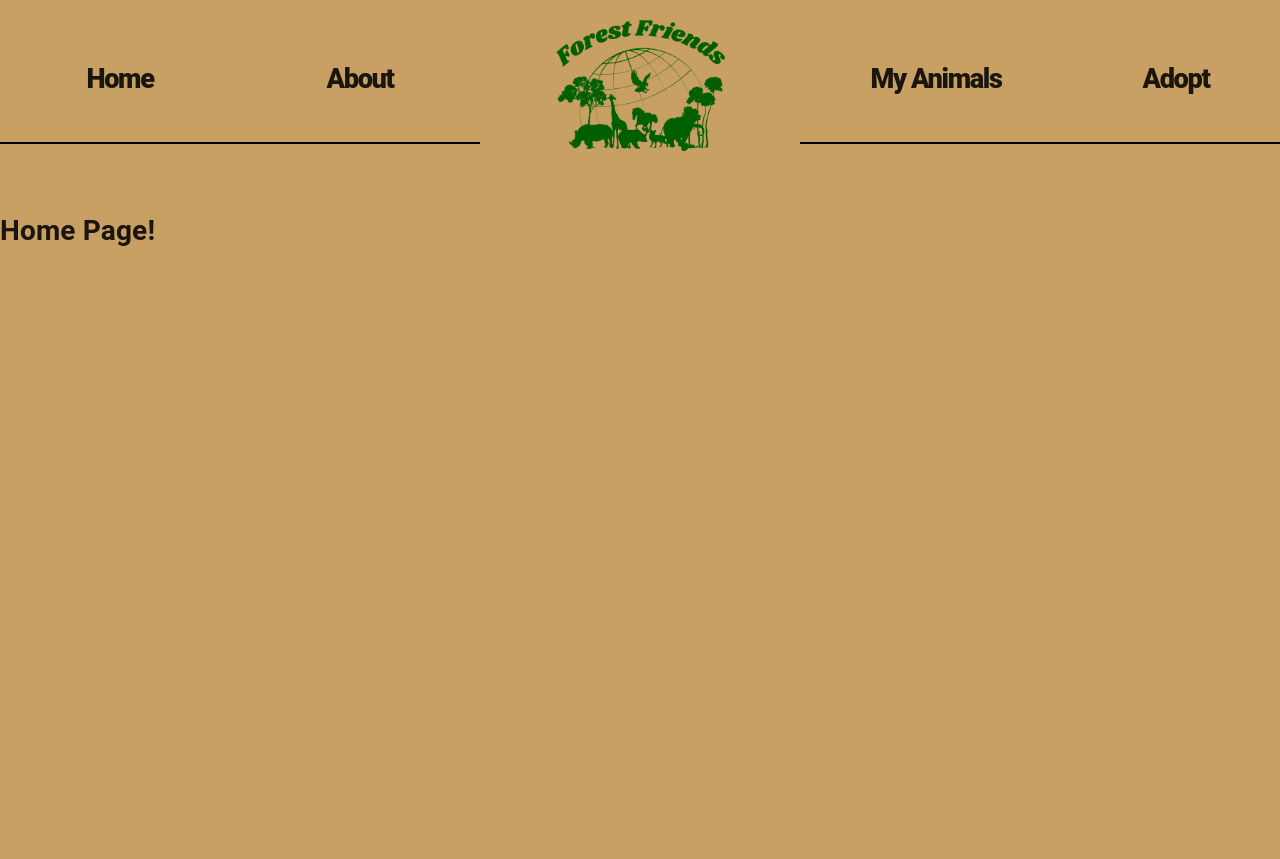
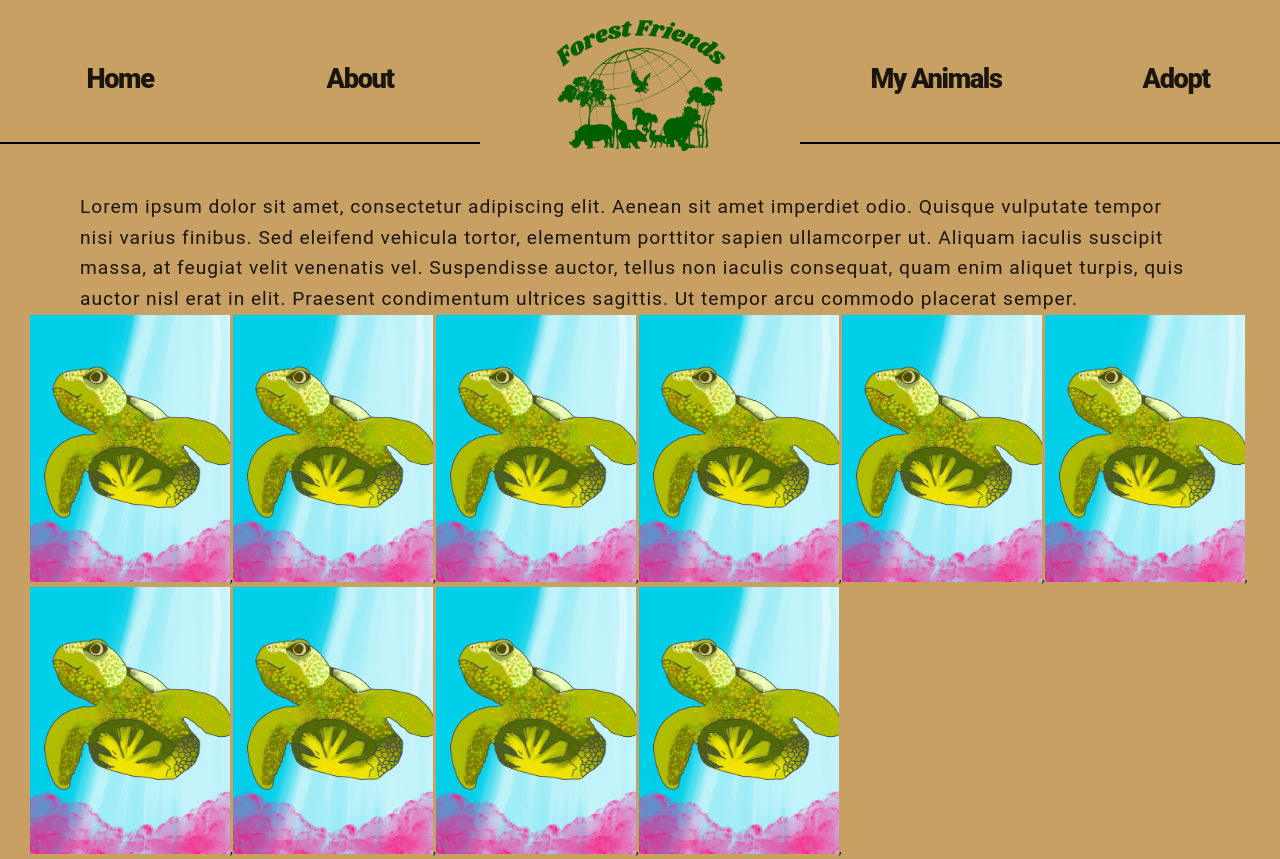
Before and after one commit to tjswierzewski/forest-friends, a Next.js app: page / in a window 1280 px wide. Before the commit the page ends 800 px from the top, so only its background shows below. Built offline with nearby package versions, Linux system fonts and the light colour scheme.

Commit message:
Turtle images

```diff
--- /dev/null
+++ b/components/NftCard.js
@@ -0,0 +1,5 @@
+import Image from 'next/image';
+
+export default function NftCard({ src, height, width, alt }) {
+  return <Image src={src} height={height} width={width} alt={alt} />;
+}
--- a/next.config.js
+++ b/next.config.js
@@ -1,6 +1,7 @@
 const withTM = require('next-transpile-modules')([
   '@mui/material',
   '@mui/system',
+  '@mui/styled-engine',
   '@mui/icons-material', // If @mui/icons-material is being used
 ]);
 
--- a/pages/index.js
+++ b/pages/index.js
@@ -1,3 +1,28 @@
+import { Container, Grid, Typography } from '@material-ui/core';
+import NftCard from '../components/NftCard';
+
 export default function Home() {
-  return <h1>Home Page!</h1>;
+  const cards = [];
+  for (let index = 0; index < 10; index++) {
+    cards.push(
+      <Grid item key={index}>
+        <NftCard src="/images/turtle.jpg" height={267.84} width={200} alt="turtle" />,
+      </Grid>,
+    );
+  }
+  return (
+    <Container maxWidth="xl">
+      <Typography variant="h6">
+        Lorem ipsum dolor sit amet, consectetur adipiscing elit. Aenean sit amet imperdiet odio.
+        Quisque vulputate tempor nisi varius finibus. Sed eleifend vehicula tortor, elementum
+        porttitor sapien ullamcorper ut. Aliquam iaculis suscipit massa, at feugiat velit venenatis
+        vel. Suspendisse auctor, tellus non iaculis consequat, quam enim aliquet turpis, quis auctor
+        nisl erat in elit. Praesent condimentum ultrices sagittis. Ut tempor arcu commodo placerat
+        semper.
+      </Typography>
+      <Grid container direction="row" columns={3}>
+        {cards}
+      </Grid>
+    </Container>
+  );
 }
--- a/styles/theme.js
+++ b/styles/theme.js
@@ -1,16 +1,21 @@
 import { createTheme } from '@material-ui/core';
 
 const theme = createTheme({
+  spacing: 10,
   typography: {
-    h1: {
-      fontSize: 64,
-      font: 'Shrikand',
-    },
     h3: {
       fontSize: '1.7rem',
       font: 'Montserrat',
       fontWeight: '800',
       letterSpacing: '-0.05em',
+    },
+    h6: {
+      fontSize: '1.2rem',
+      font: 'Montserrat',
+      fontWeight: '400',
+      letterSpacing: '0.05em',
+      maxWidth: '70rem',
+      margin: '0 auto',
     },
   },
   palette: {
```
Also changed, not shown: public/images/turtle.jpg (added).
